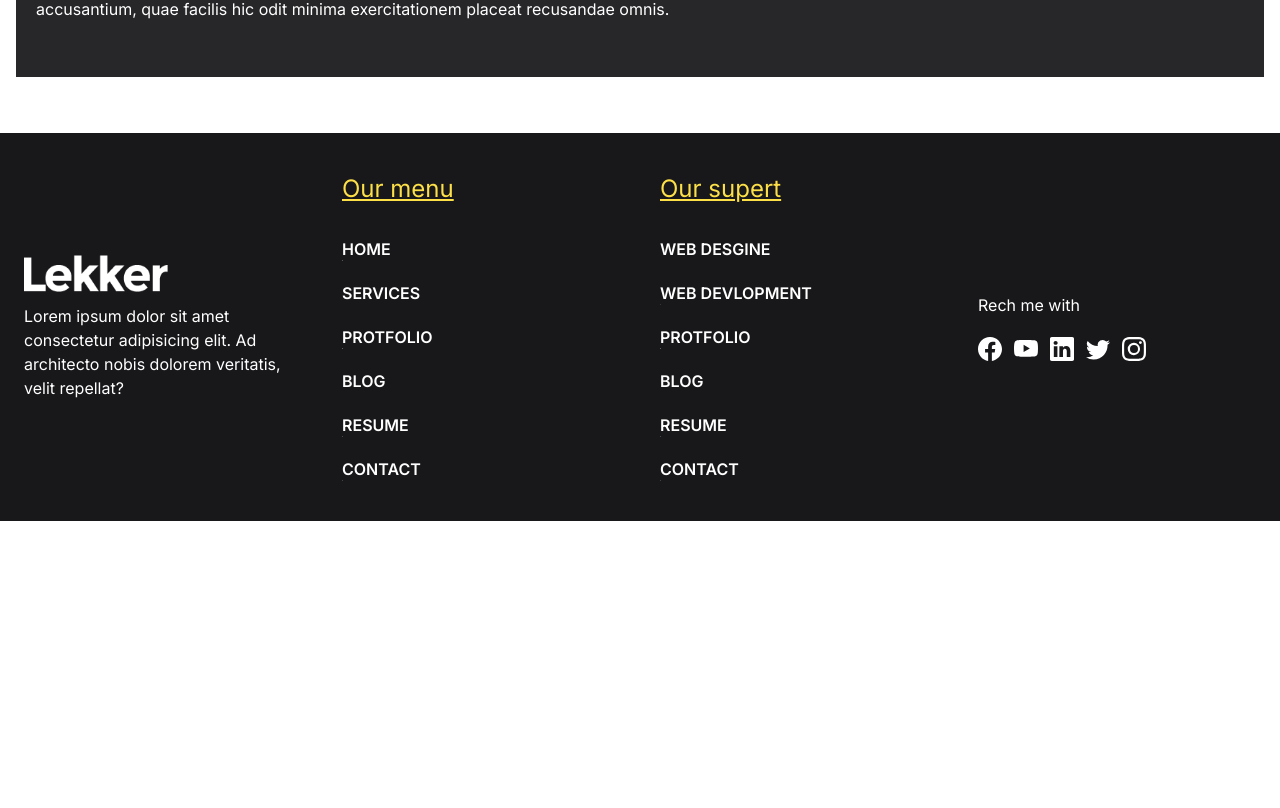
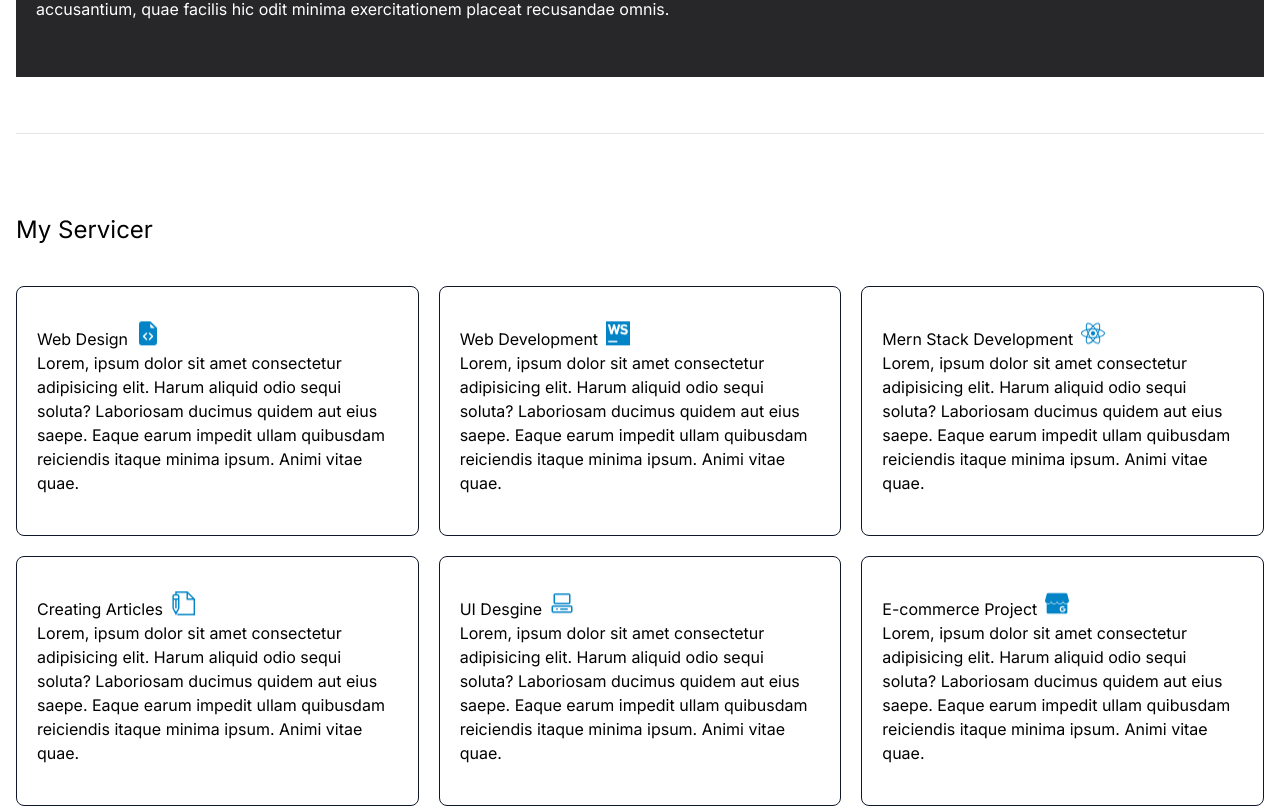
Before and after one commit to sanaullah963/first-Protfolio, a Next.js app: page / in a window 1280 px wide. Shown: the part 852-1660 px from the top of the page. Before the commit the page ends 1373 px from the top, so only its background shows below. Built offline with nearby package versions, Linux system fonts and the light colour scheme.

Commit message:
services added

```diff
--- a/src/app/page.tsx
+++ b/src/app/page.tsx
@@ -1,5 +1,6 @@
 import About from '@/components/About'
 import Banner from '@/components/Banner'
+import Services from '@/components/Services'
 import Image from 'next/image'
 
 export default function Home() {
@@ -8,6 +9,7 @@ export default function Home() {
       <Banner/>
       <div className='max-w-screen-xl px-4'>
         <About/>
+        <Services/>
       </div>
     </main>
   )
--- a/src/components/About.tsx
+++ b/src/components/About.tsx
@@ -8,6 +8,7 @@ function About() {
         <p className='mb-2'>Lorem, ipsum dolor sit amet consectetur adipisicing elit. Harum aliquid odio sequi soluta? Laboriosam ducimus quidem aut eius saepe. Eaque earum impedit ullam quibusdam reiciendis itaque minima ipsum. Animi vitae quae.</p>
         <p>minima odit aperiam ratione magni dicta praesentium accusantium sapiente ipsam dolorum vel deleniti corporis voluptate quidem eum, sed consequuntur expedita, beatae reprehenderit, dolorem molestiae sint! Aliquam ipsam maxime inventore nostrum numquam natus non distinctio ut minus in illo, autem accusantium, quae facilis hic odit minima exercitationem placeat recusandae omnis.</p>
       </div>
+      <hr />
     </main>
   )
 }
--- /dev/null
+++ b/src/components/Services.tsx
@@ -0,0 +1,29 @@
+import React from 'react'
+import { BsCodeSlash } from "react-icons/bs";
+import {services} from '@/constant/data'
+function Services() {
+  return (
+    <main className='my-20'>
+      <div className=''>
+        <h1 className='text-2xl mb-10'>My Servicer</h1>
+        <div className="grid grid-cols-3 gap-5">
+          {
+            services.map((i)=>(
+              <div key={i.id} className="border-[1px] border-slate-900 rounded-lg px-5 py-10">
+            <div className='flex gap-2'>
+              <h2>{i.titel}</h2>
+              <span className='text-sky-600 animate-bounce text-2xl'>{<i.icon/>}</span>
+            </div>
+            <p>{i.description}</p>
+          </div>
+            ))
+          }
+
+
+        </div>
+      </div>
+    </main>
+  )
+}
+
+export default Services
--- a/src/constant/data.ts
+++ b/src/constant/data.ts
@@ -24,23 +24,30 @@ export const navlink = [
   link : '/contact'
 }]
 
+// footer section
 export const footersupert = [
-  {
-    titel : 'web desgine',
-  },
-  {
-    titel : 'web devlopment',
-  },
-  {
-    titel : 'protfolio',
-  },
-  {
-    titel : 'blog',
-  },
-  {
-    titel : 'resume',
-  },
-  {
-    titel : 'contact',
-  }
+  {titel : 'web desgine'},
+  {titel : 'web devlopment'},
+  {titel : 'protfolio'},
+  {titel : 'blog'},
+  {titel : 'resume'},
+  {titel : 'contact'}
+
+
 ]
+// services array section
+// import icon
+import { BsFileEarmarkCodeFill } from "react-icons/bs";
+import { SiWebstorm, SiGooglemybusiness} from "react-icons/si";
+import { FaReact } from "react-icons/fa";
+import { TfiWrite } from "react-icons/tfi";
+import { GoCodespaces } from "react-icons/go";
+
+export const services =[
+{id:1, titel:'Web Design',icon: BsFileEarmarkCodeFill, description:'Lorem, ipsum dolor sit amet consectetur adipisicing elit. Harum aliquid odio sequi soluta? Laboriosam ducimus quidem aut eius saepe. Eaque earum impedit ullam quibusdam reiciendis itaque minima ipsum. Animi vitae quae.'},
+{id:2, titel:'Web Development',icon: SiWebstorm, description:'Lorem, ipsum dolor sit amet consectetur adipisicing elit. Harum aliquid odio sequi soluta? Laboriosam ducimus quidem aut eius saepe. Eaque earum impedit ullam quibusdam reiciendis itaque minima ipsum. Animi vitae quae.'},
+{id:3, titel:'Mern Stack Development',icon: FaReact, description:'Lorem, ipsum dolor sit amet consectetur adipisicing elit. Harum aliquid odio sequi soluta? Laboriosam ducimus quidem aut eius saepe. Eaque earum impedit ullam quibusdam reiciendis itaque minima ipsum. Animi vitae quae.'},
+{id:4, titel:'Creating Articles',icon: TfiWrite, description:'Lorem, ipsum dolor sit amet consectetur adipisicing elit. Harum aliquid odio sequi soluta? Laboriosam ducimus quidem aut eius saepe. Eaque earum impedit ullam quibusdam reiciendis itaque minima ipsum. Animi vitae quae.'},
+{id:5, titel:'UI Desgine',icon: GoCodespaces, description:'Lorem, ipsum dolor sit amet consectetur adipisicing elit. Harum aliquid odio sequi soluta? Laboriosam ducimus quidem aut eius saepe. Eaque earum impedit ullam quibusdam reiciendis itaque minima ipsum. Animi vitae quae.'},
+{id:6, titel:'E-commerce Project',icon: SiGooglemybusiness, description:'Lorem, ipsum dolor sit amet consectetur adipisicing elit. Harum aliquid odio sequi soluta? Laboriosam ducimus quidem aut eius saepe. Eaque earum impedit ullam quibusdam reiciendis itaque minima ipsum. Animi vitae quae.'},
+]
```
